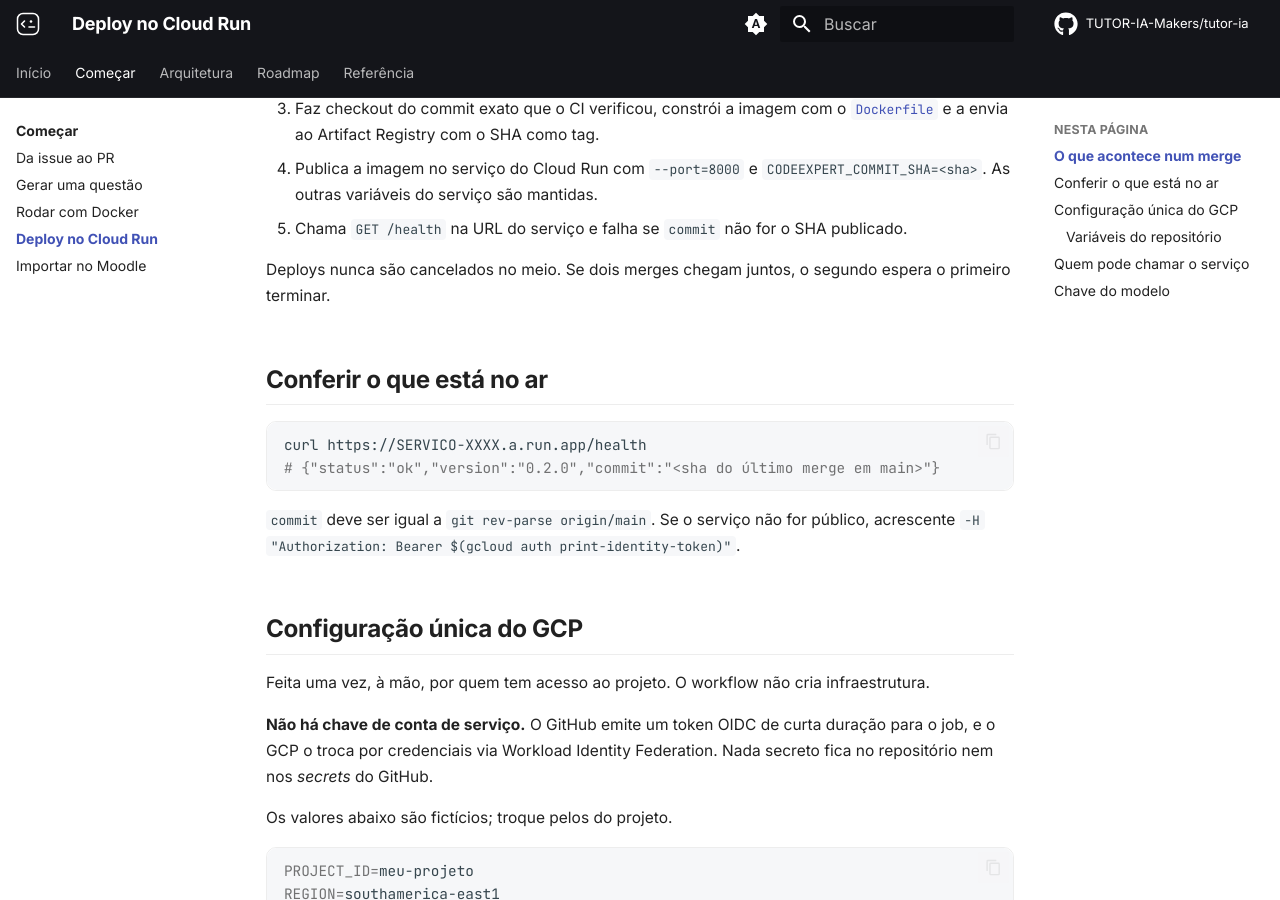
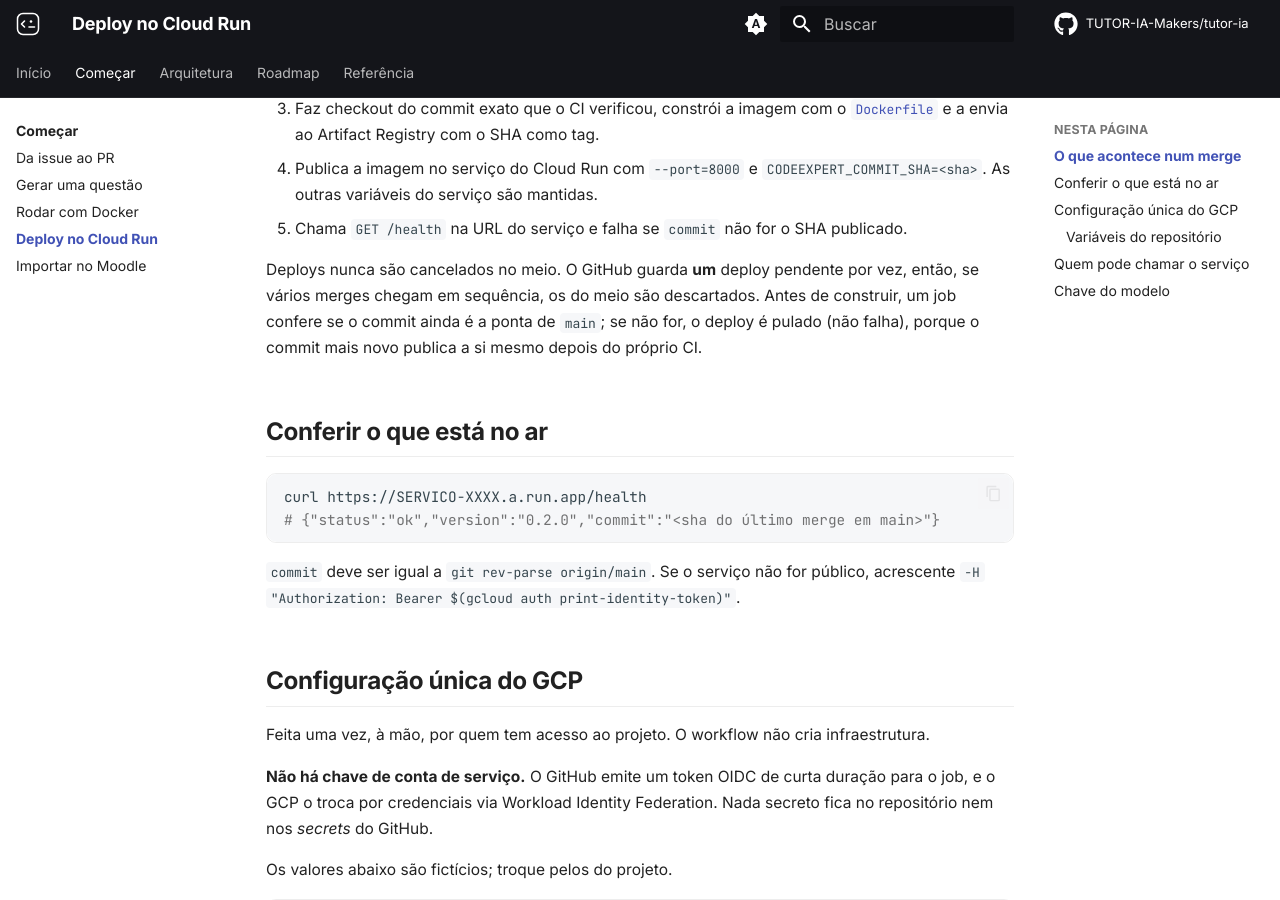
Before and after one commit to TUTOR-IA-Makers/tutor-ia, an MkDocs documentation site: the page built from docs/guides/deploy.md, in a window 1280 px wide and 900 px high, scrolled down 697 px. Built offline with MkDocs 1.6.1 and Material for MkDocs 9.7.7, drawn with Linux system fonts in a browser that asks for light colours; comment, search, counter and statistics services are not loaded.

Commit message:
ci: pula o deploy de commit que já não é a ponta de main

```diff
--- a/docs/guides/deploy.md
+++ b/docs/guides/deploy.md
@@ -15,7 +15,7 @@
 4. Publica a imagem no serviço do Cloud Run com `--port=8000` e `CODEEXPERT_COMMIT_SHA=<sha>`. As outras variáveis do serviço são mantidas.
 5. Chama `GET /health` na URL do serviço e falha se `commit` não for o SHA publicado.
 
-Deploys nunca são cancelados no meio. Se dois merges chegam juntos, o segundo espera o primeiro terminar.
+Deploys nunca são cancelados no meio. O GitHub guarda **um** deploy pendente por vez, então, se vários merges chegam em sequência, os do meio são descartados. Antes de construir, um job confere se o commit ainda é a ponta de `main`; se não for, o deploy é pulado (não falha), porque o commit mais novo publica a si mesmo depois do próprio CI.
 
 ## Conferir o que está no ar
 
```
Also changed, not shown: 1 other file.
